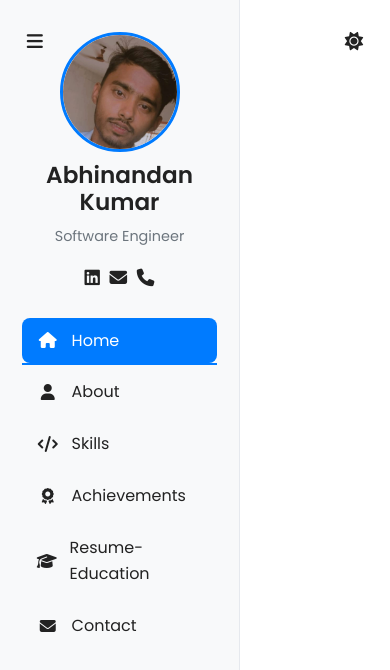
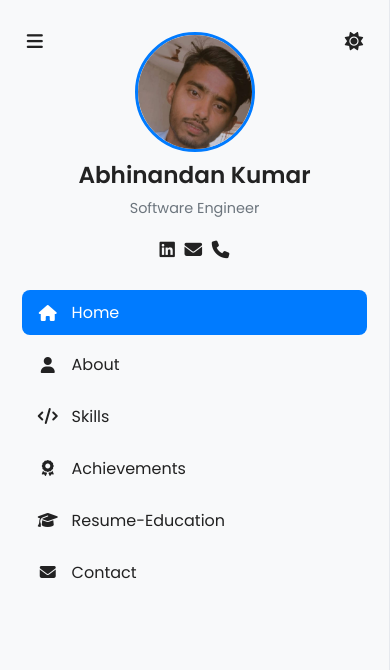
Before and after one commit to Abhinandan85/portfolio, a plain HTML site: page index.html in a window 390 px wide. Both pictures are taken after a click on the button 34 px from the left and 41 px from the top of the page. Shown: the top 670 px of the page. Drawn offline with nearby package versions, Linux system fonts and the light colour scheme.

Commit message:
Mobile optimization fix

```diff
--- a/style.css
+++ b/style.css
@@ -20,9 +20,7 @@ body.dark-theme{
 }
 
 *{box-sizing:border-box;margin:0;padding:0}
-html {
-  scroll-behavior: smooth;
-}
+html {scroll-behavior: smooth;}
 body{
   font-family: 'Poppins', sans-serif;
   background:var(--bg);
@@ -31,7 +29,7 @@ body{
   -webkit-font-smoothing:antialiased;
   -moz-osx-font-smoothing:grayscale;
   line-height:1.6;
-  overflow: hidden;
+  overflow-x: hidden;
 }
 
 .page-wrapper {
@@ -60,7 +58,7 @@ body{
   margin-left:280px;
   width:calc(100% - 280px);
   height: 100vh;
-  overflow: hidden;
+  overflow: auto;
   position: relative;
 }
 
@@ -97,82 +95,47 @@ body{
               visibility 0s linear 0s;
 }
 
-/* Improve nav link interactions */
-.nav-link {
-  position: relative;
-  padding: 0.75rem 1.25rem;
-  color: var(--text);
-  transition: color 0.3s ease;
-  cursor: pointer;
+/* Navigation Styles */
+.nav-menu{list-style:none;margin-top:1.2rem;padding-left:0}
+.nav-item{margin-bottom:.45rem}
+.nav-link{
+  display:flex;align-items:center;gap:.8rem;padding:.6rem .9rem;border-radius:8px;color:var(--text);text-decoration:none;transition:var(--transition);cursor:pointer
+}
+.nav-link i{width:22px;text-align:center}
+.nav-item.active .nav-link, .nav-link:hover{
+  background:var(--primary);color:#fff;
 }
 
-.nav-item.active .nav-link {
-  color: var(--primary);
+/* Headings */
+.main-heading{font-size:2.2rem;margin-bottom:.4rem}
+.sub-heading{font-size:1.25rem;color:var(--muted)}
+.accent{color:var(--primary)}
+
+/* Cards */
+.skill-card, .achievement-card, .contact-form{
+  background:var(--card);padding:1.1rem;border-radius:12px;border:1px solid var(--border);
+  transition:var(--transition);
 }
+.skill-card:hover, .achievement-card:hover{transform:translateY(-6px)}
 
-.nav-link:hover {
-  color: var(--primary);
-}
+/* Tools */
+.tools-list{display:flex;flex-wrap:wrap;gap:.5rem;margin-top:.5rem}
+.tool-badge{background:transparent;border:1px solid var(--border);padding:.35rem .6rem;border-radius:6px;font-size:.9rem}
 
-.nav-link::after {
-  content: '';
-  position: absolute;
-  bottom: 0;
-  left: 50%;
-  width: 0;
-  height: 2px;
-  background: var(--primary);
-  transition: all 0.3s ease;
-  transform: translateX(-50%);
-}
+/* Contact */
+.contact-item{display:flex;align-items:center;gap:.6rem;margin-bottom:.8rem}
+.contact-item i{width:28px;text-align:center}
 
-.nav-item.active .nav-link::after {
-  width: 80%;
-}
+/* Profile */
+.profile-section{margin-bottom:1.6rem}
+.profile-img{width:120px;height:120px;border-radius:50%;object-fit:cover;border:3px solid var(--primary)}
+.profile-name{margin-top:.6rem;font-weight:600}
+.profile-title{color:var(--muted);font-size:.9rem}
 
-/* Navigation Styles */
-.nav-link {
-  cursor: pointer;
-  position: relative;
-  transition: all 0.3s ease;
-}
-
-.nav-item.active .nav-link {
-  color: var(--primary);
-}
-
-.nav-item.active .nav-link::after {
-  content: '';
-  position: absolute;
-  left: 0;
-  bottom: -2px;
-  width: 100%;
-  height: 2px;
-  background: var(--primary);
-  transform: scaleX(1);
-}
-
-/* Sections */
-.section {
-  min-height: 100vh;
-  padding: 2.2rem;
-  opacity: 0;
-  visibility: hidden;
-  position: absolute;
-  top: 0;
-  left: 0;
-  width: 100%;
-  transition: opacity 0.6s ease, visibility 0.6s ease;
-  display: flex;
-  flex-direction: column;
-  justify-content: center;
-}
-
-.section.active {
-  opacity: 1;
-  visibility: visible;
-  position: relative;
-}
+/* Social */
+.social-links{display:flex;gap:.6rem;justify-content:center;margin-top:.6rem}
+.social-link{color:var(--text);font-size:1.1rem;transition:var(--transition)}
+.social-link:hover{color:var(--primary);transform:translateY(-3px)}
 
 /* Contact Form Styles */
 .contact-form {
@@ -196,62 +159,10 @@ body{
   background: var(--bg);
   border-color: var(--primary);
   color: var(--text);
-  box-shadow: 0 0 0 0.2rem rgba(var(--primary-rgb), 0.25);
+  box-shadow: 0 0 0 0.2rem rgba(0,123,255,0.25);
 }
 
-.contact-form label {
-  color: var(--text);
-}
-
-/* Profile */
-.profile-section{margin-bottom:1.6rem}
-.profile-img{width:120px;height:120px;border-radius:50%;object-fit:cover;border:3px solid var(--primary)}
-.profile-name{margin-top:.6rem;font-weight:600}
-.profile-title{color:var(--muted);font-size:.9rem}
-
-/* Social */
-.social-links{display:flex;gap:.6rem;justify-content:center;margin-top:.6rem}
-.social-link{color:var(--text);font-size:1.1rem;transition:var(--transition)}
-.social-link:hover{color:var(--primary);transform:translateY(-3px)}
-
-/* Nav */
-.nav-menu{list-style:none;margin-top:1.2rem;padding-left:0}
-.nav-item{margin-bottom:.45rem}
-.nav-link{
-  display:flex;align-items:center;gap:.8rem;padding:.6rem .9rem;border-radius:8px;color:var(--text);text-decoration:none;transition:var(--transition)
-}
-.nav-link i{width:22px;text-align:center}
-.nav-item.active .nav-link, .nav-link:hover{
-  background:var(--primary);color:#fff;
-}
-
-/* Section */
-.section{padding:2rem 0;min-height:calc(100vh - 120px);display:none;opacity:0;transition:var(--transition)}
-.section.active{display:block;opacity:1}
-
-/* Headings */
-.main-heading{font-size:2.2rem;margin-bottom:.4rem}
-.sub-heading{font-size:1.25rem;color:var(--muted)}
-.accent{color:var(--primary)}
-
-/* Cards */
-.skill-card, .achievement-card, .contact-form{
-  background:var(--card);padding:1.1rem;border-radius:12px;border:1px solid var(--border);
-  transition:var(--transition);
-}
-.skill-card:hover, .achievement-card:hover{transform:translateY(-6px)}
-
-/* Tools */
-.tools-list{display:flex;flex-wrap:wrap;gap:.5rem;margin-top:.5rem}
-.tool-badge{background:transparent;border:1px solid var(--border);padding:.35rem .6rem;border-radius:6px;font-size:.9rem}
-
-/* Contact */
-.contact-item{display:flex;align-items:center;gap:.6rem;margin-bottom:.8rem}
-.contact-item i{width:28px;text-align:center}
-
-/* small utilities */
-.muted{color:var(--muted)}
-.profile-hero-img{width:220px;height:220px;border-radius:16px;object-fit:cover;border:6px solid rgba(0,0,0,.03)}
+.contact-form label {color: var(--text);}
 
 /* Theme toggle */
 .theme-toggle{
@@ -264,49 +175,20 @@ body{
 /* Footer */
 footer{color:var(--muted);margin-top:2.6rem;border-top:1px solid var(--border);padding-top:1rem}
 
-/* Responsive */
-@media (max-width: 992px){
-  .sidebar{width:240px}
-  .main-content{margin-left:240px}
-}
-@media (max-width:768px){
-  .sidebar{transform:translateX(-110%);position:fixed;left:0;top:0}
-  .sidebar.active{transform:translateX(0)}
-  .main-content{margin-left:0;padding:1.2rem}
-  .mobile-toggle{display:block}
-}
-
-/* Tiny extras for accessibility */
-a{outline:none}
-a:focus{box-shadow:0 0 0 3px rgba(0,123,255,.12);border-radius:6px}
-
-/* Profile image initial state */
+/* Profile hero image */
 .profile-hero-img {
-  width: 500px; /* adjust size */
-  height: 500px;
-  object-fit: cover;
-  border-radius: 50%;
-  border: 8px solid #007bff; /* starting color */
+  width:300px;
+  height:300px;
+  object-fit:cover;
+  border-radius:50%;
+  border:6px solid rgba(0,0,0,.03);
   transition: transform 0.8s ease, border-color 1.5s ease, opacity 0.8s ease;
   transform: scale(0.7);
-  opacity: 0;
+  opacity:0;
   animation: scaleUp 1s forwards;
-  animation-delay: 0.3s; /* optional delay */
+  animation-delay:0.3s;
 }
-
-/* Scale animation on page load */
-@keyframes scaleUp {
-  to {
-    transform: scale(1);
-    opacity: 1;
-  }
-}
-
-/* Colorful border pulse */
-.profile-hero-img {
-  animation: scaleUp 1s forwards, borderColorPulse 3s infinite alternate;
-}
-
+@keyframes scaleUp {to {transform:scale(1);opacity:1;}}
 @keyframes borderColorPulse {
   0% { border-color: #114e16; }
   25% { border-color: #cdb297; }
@@ -314,3 +196,36 @@ a:focus{box-shadow:0 0 0 3px rgba(0,123,255,.12);border-radius:6px}
   75% { border-color: #4dff4d; }
   100% { border-color: #4d4dff; }
 }
+.profile-hero-img {
+  animation: scaleUp 1s forwards, borderColorPulse 3s infinite alternate;
+}
+
+/* Responsive */
+@media (max-width: 992px){
+  .sidebar{width:240px}
+  .main-content{margin-left:240px}
+}
+
+@media (max-width:768px){
+  .sidebar{
+    transform:translateX(-110%);
+    position:fixed;
+    left:0;top:0;
+    width:100%;
+    height:100%;
+  }
+  .sidebar.active{transform:translateX(0)}
+  .main-content{margin-left:0;padding:1.2rem}
+  .mobile-toggle{display:block}
+  .profile-hero-img{width:200px;height:200px;border:4px solid var(--primary);}
+  .main-heading{font-size:1.8rem}
+  .sub-heading{font-size:1rem}
+  .intro-text{font-size:.9rem}
+  .cta-buttons a{font-size:.9rem;padding:.5rem 1rem}
+  .row.g-3 > .col-md-4,
+  .row.g-3 > .col-md-6{flex:0 0 100%;max-width:100%}
+}
+
+/* Tiny extras for accessibility */
+a{outline:none}
+a:focus{box-shadow:0 0 0 3px rgba(0,123,255,.12);border-radius:6px}
```
